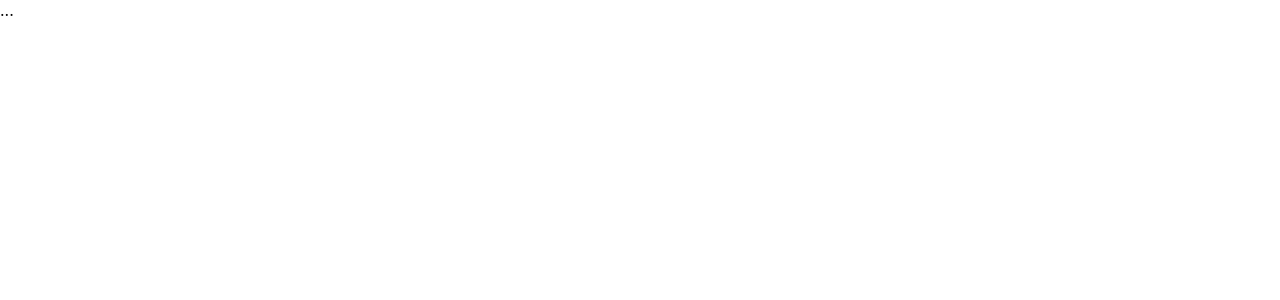
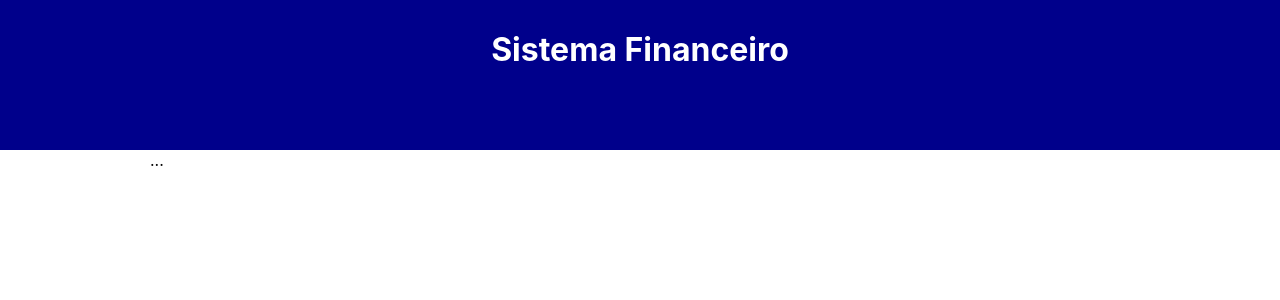
Before and after one commit to Eduardodiniz05/expense-tracker, a React (Create React App) app: page / in a window 1280 px wide. Shown: the top 300 px of the page. Built offline with nearby package versions, Linux system fonts and the light colour scheme.

Commit message:
iniciado configurtação do App.tsx

```diff
--- a/src/App.styles.ts
+++ b/src/App.styles.ts
@@ -3,4 +3,24 @@
 
 export const Container = styled.div `
 
-`
+`;
+
+export const Header = styled.div `
+    background-color: darkblue;
+    height: 150px;
+    text-align: center;
+`;
+
+export const HeaderText = styled.h1 `
+    margin: 0;
+    padding: 0;
+    color: #FFF;
+    padding-top: 30px;
+
+`;
+
+export const Body = styled.div `
+    margin: auto;
+    max-width: 980px;
+    margin-bottom: 50px;
+`;
--- a/src/App.tsx
+++ b/src/App.tsx
@@ -4,7 +4,12 @@
 const App = () => {
   return(
     <C.Container>
-      ...
+        <C.Header>
+           <C.HeaderText>Sistema Financeiro</C.HeaderText>
+        </C.Header>
+        <C.Body>
+          ...
+        </C.Body>
     </C.Container>
   )
 }
```
